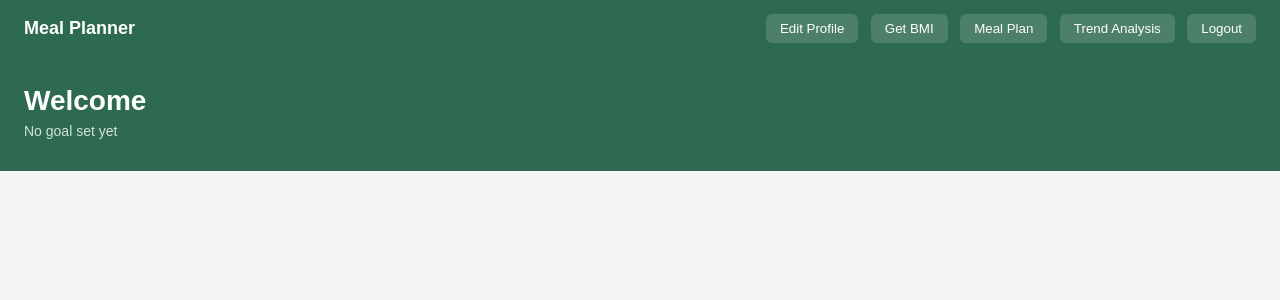
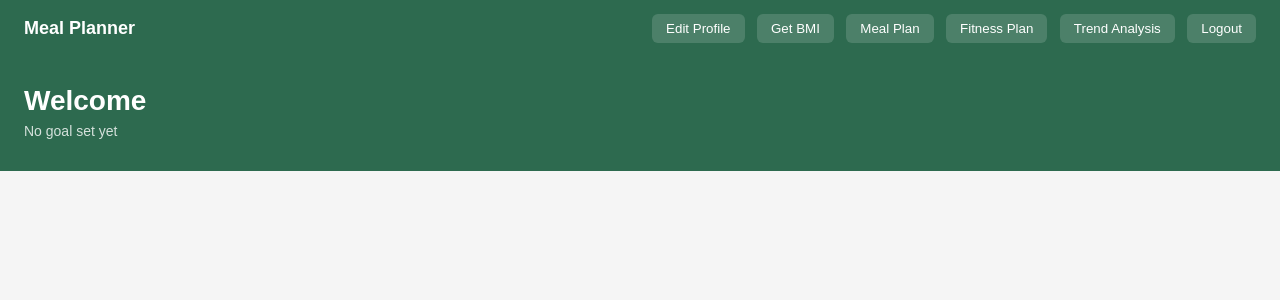
Before and after one commit to chaitalikadam-svg/Scalable_Project, a FastAPI app: page /dashboard in a window 1280 px wide. Shown: the top 300 px of the page. Run offline with FastAPI, Linux system fonts and the light colour scheme.

Commit message:
Initial commit

```diff
--- a/main.py
+++ b/main.py
@@ -48,6 +48,12 @@ class LoginInput(BaseModel):
 class SignupInput(BaseModel):
     email: str
     password: str
+
+class FitnessInput(BaseModel):
+    goal: str
+    available_days: int
+    fitness_level: str
+
 # -------------------------------
 # Calorie Calculation
 # -------------------------------
@@ -375,3 +381,31 @@ def run_trend_job(request: Request, current_user: dict = Depends(get_current_use
         return {"message": "Trend job started", "runId": response["JobRunId"]}
     except Exception as e:
         raise HTTPException(status_code=500, detail=str(e))
+
+@app.post("/fitness-plan")
+def get_fitness_plan(fit_input: FitnessInput, request: Request):
+    # 1. Check if user is logged in
+    email = request.session.get("user")
+    if not email:
+        raise HTTPException(status_code=401, detail="Not logged in")
+
+    # 2. Your friend's external API
+    api_url = "https://nwjiehffn5.execute-api.us-east-1.amazonaws.com/fitapi"
+
+    # 3. Format the data for their API
+    payload = {
+        "goal": fit_input.goal,
+        "available_days": fit_input.available_days,
+        "fitness_level": fit_input.fitness_level
+    }
+
+    try:
+        # 4. Make the server-to-server call
+        response = requests.post(api_url, json=payload, timeout=10)
+        response.raise_for_status()
+
+        # 5. Send the result back to your frontend
+        return response.json()
+
+    except Exception as e:
+        raise HTTPException(status_code=500, detail=f"Fitness API failed: {str(e)}")
--- a/templates/dashboard.html
+++ b/templates/dashboard.html
@@ -80,6 +80,15 @@
     .modal-footer { margin-top: 22px; display: flex; justify-content: flex-end; gap: 8px; }
     .btn-save   { padding: 9px 20px; background: #2d6a4f; color: #fff; border: none; border-radius: 7px; cursor: pointer; font-size: 14px; }
     .btn-cancel { padding: 9px 20px; background: #eee; color: #333; border: none; border-radius: 7px; cursor: pointer; font-size: 14px; }
+
+
+    /* Fitness Cards */
+    .fitness-grid { display: grid; grid-template-columns: repeat(auto-fit, minmax(200px, 1fr)); gap: 14px; margin-top: 10px; }
+    .fitness-card { background: #fff; border: 1px solid #ddd; border-radius: 10px; padding: 16px; border-left: 4px solid #2d6a4f; }
+    .fitness-card h4 { margin-bottom: 12px; color: #2d6a4f; font-size: 16px; border-bottom: 1px solid #eee; padding-bottom: 6px; }
+    .exercise-item { display: flex; justify-content: space-between; font-size: 14px; margin-bottom: 8px; color: #444; }
+    .exercise-item strong { background: #e8f5e9; padding: 2px 6px; border-radius: 4px; color: #2d6a4f; font-size: 12px; }
+    .nutrition-alert { background: #e8f5e9; padding: 14px; border-radius: 8px; margin-bottom: 20px; font-size: 14px; color: #2d6a4f; border-left: 4px solid #52b788; }
   </style>
 </head>
 <body>
@@ -90,6 +99,7 @@
     <button onclick="openModal()">Edit Profile</button>
     <button onclick="getBMI()">Get BMI</button>
     <button onclick="generateMeal()">Meal Plan</button>
+    <button onclick="openFitnessModal()">Fitness Plan</button>
     <button onclick="runTrend()">Trend Analysis</button>
     <button onclick="location.href='/'">Logout</button>
   </div>
@@ -115,6 +125,11 @@
   <div id="mealsSection">
     <h2>Today's Meal Plan</h2>
     <div class="meals-grid" id="mealsGrid"></div>
+  </div>
+
+  <div id="fitnessSection" style="display: none; background: #fff; border: 1px solid #ddd; border-radius: 10px; padding: 20px; margin-bottom: 24px;">
+    <h2 style="font-size: 20px; margin-bottom: 16px;">Your Fitness Plan</h2>
+    <div id="fitnessResults" style="background: #f5f5f5; padding: 12px; border-radius: 6px; overflow-x: auto; font-size: 13px; color: #333;"></div>
   </div>
 
 </div>
@@ -168,6 +183,34 @@
   </div>
 </div>
 
+<div class="overlay" id="fitnessOverlay">
+  <div class="modal">
+    <h2>Fitness Plan Settings</h2>
+
+    <label>Fitness Goal</label>
+    <select id="fitGoal">
+      <option value="muscle_gain">Muscle Gain</option>
+      <option value="weight_loss">Weight Loss</option>
+      <option value="endurance">Endurance</option>
+    </select>
+
+    <label>Available Days per Week</label>
+    <input id="fitDays" type="number" min="1" max="7" value="5">
+
+    <label>Fitness Level</label>
+    <select id="fitLevel">
+      <option value="beginner">Beginner</option>
+      <option value="intermediate" selected>Intermediate</option>
+      <option value="advanced">Advanced</option>
+    </select>
+
+    <div class="modal-footer">
+      <button class="btn-cancel" onclick="closeFitnessModal()">Cancel</button>
+      <button class="btn-save" onclick="fetchFitnessPlan()">Get Plan</button>
+    </div>
+  </div>
+</div>
+
 <div id="trendSection" style="display:none; margin-top:30px;">
   <h2>Weight Trend</h2>
   <canvas id="trendChart" height="70" width="200"></canvas>
@@ -193,6 +236,9 @@
 
   function openModal()  { document.getElementById("overlay").classList.add("open"); }
   function closeModal() { document.getElementById("overlay").classList.remove("open"); }
+
+  function openFitnessModal() { document.getElementById("fitnessOverlay").classList.add("open"); }
+  function closeFitnessModal() { document.getElementById("fitnessOverlay").classList.remove("open"); }
 
   async function saveProfile() {
     const data = {
@@ -243,8 +289,6 @@
     })
   });
 }
-
-
   async function generateMeal() {
     const profileRes = await fetch("/get-profile");
     const profile = await profileRes.json();
@@ -323,6 +367,75 @@
     setTimeout(loadTrendGraph, 5000);
 }
 
+  async function fetchFitnessPlan() {
+    const goal = document.getElementById("fitGoal").value;
+    const days = parseInt(document.getElementById("fitDays").value);
+    const level = document.getElementById("fitLevel").value;
+
+    closeFitnessModal();
+    const fitSection = document.getElementById("fitnessSection");
+    const fitResults = document.getElementById("fitnessResults");
+
+    fitSection.style.display = "block";
+    fitResults.innerHTML = "<p><em>Loading fitness plan... 💪</em></p>";
+
+    try {
+      const res = await fetch("/fitness-plan", {
+        method: "POST",
+        headers: { "Content-Type": "application/json" },
+        body: JSON.stringify({
+          goal: goal,
+          available_days: days,
+          fitness_level: level
+        })
+      });
+
+      if (!res.ok) throw new Error("API responded with an error.");
+      const data = await res.json();
+
+      // --- NEW HTML RENDERING LOGIC ---
+      let html = "";
+
+      // 1. Add the Nutrition Tip at the top
+      if (data.nutrition) {
+        html += `<div class="nutrition-alert"><strong>🍎 Nutrition Advice:</strong> ${data.nutrition}</div>`;
+      }
+
+      // 2. Start the grid for the days
+      html += `<div class="fitness-grid">`;
+
+      // 3. Loop through the week_plan object dynamically
+      if (data.week_plan) {
+        for (const [day, exercises] of Object.entries(data.week_plan)) {
+          html += `<div class="fitness-card">`;
+          html += `<h4>🗓️ ${day}</h4>`;
+
+          // Loop through the exercises for that specific day
+          exercises.forEach(ex => {
+             html += `
+               <div class="exercise-item">
+                 <span>${ex.exercise}</span>
+                 <strong>${ex.sets} sets x ${ex.reps}</strong>
+               </div>`;
+          });
+
+          html += `</div>`; // Close fitness-card
+        }
+      } else {
+        html += `<p>No workouts found for this plan.</p>`;
+      }
+
+      html += `</div>`; // Close fitness-grid
+
+      // 4. Inject the beautiful HTML into the page
+      fitResults.innerHTML = html;
+
+    } catch (error) {
+      fitResults.innerHTML = `<p style="color:red;">Error fetching fitness plan: ${error.message}</p>`;
+    }
+  }
+
+
   async function loadTrendGraph() {
   const res = await fetch("/trend-data");
   const data = await res.json();
```
